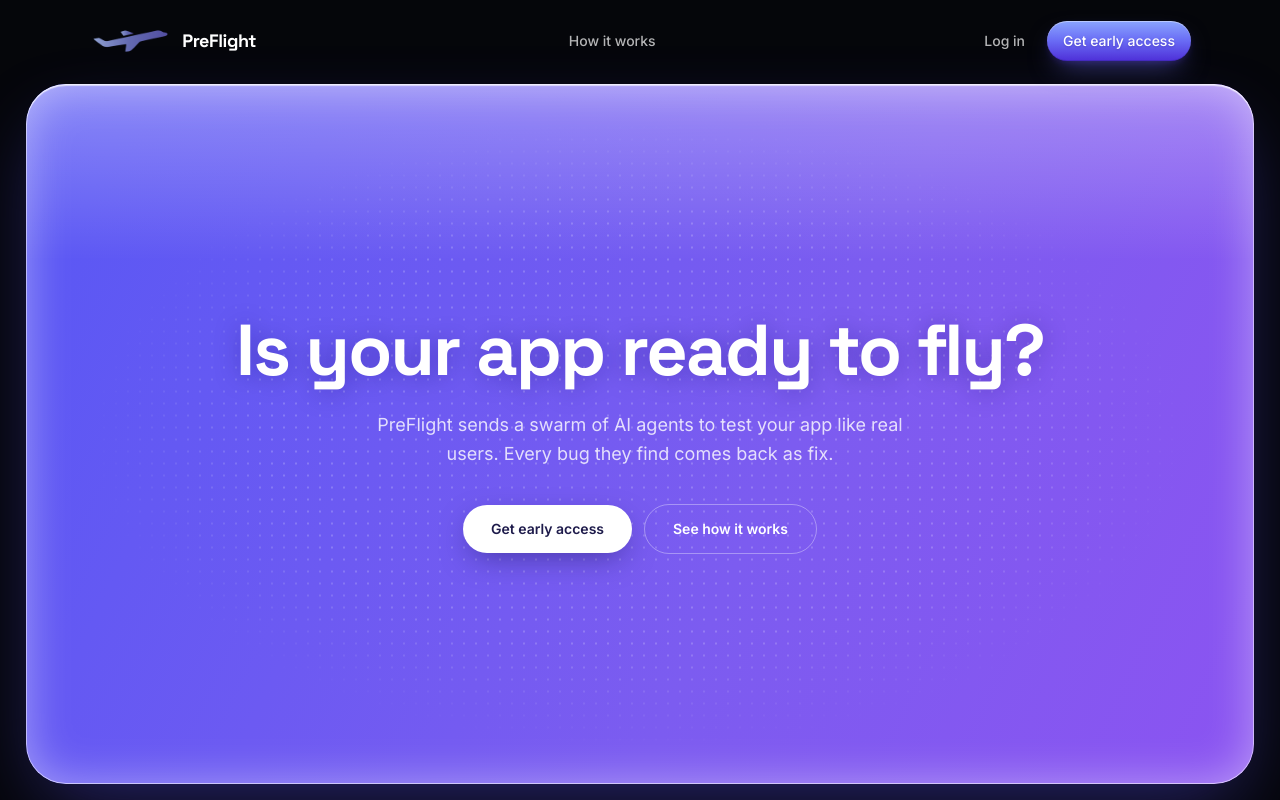
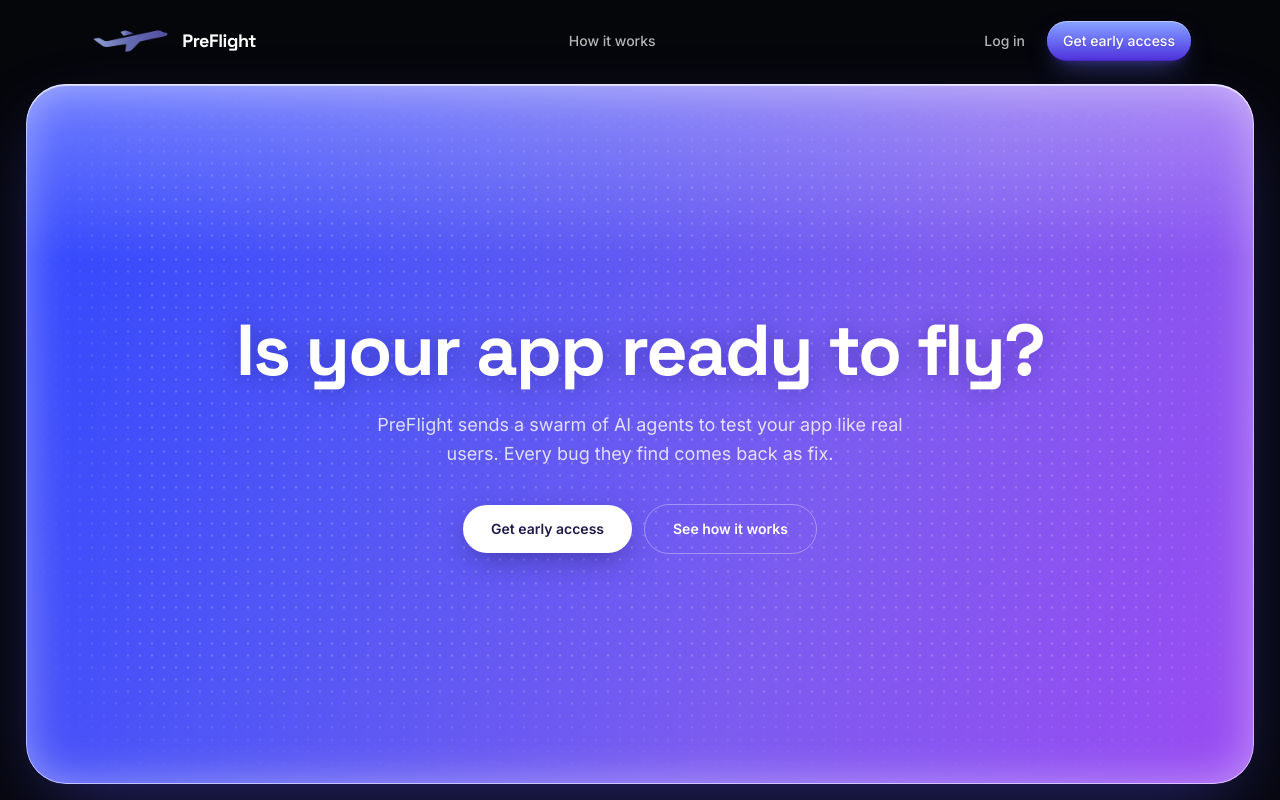
Before and after one commit to James-Software/Preflight, a Next.js app: page / in a window 1280 px wide. Shown: the top 800 px of the page. Built offline with nearby package versions, Linux system fonts and the light colour scheme; no server answers.

Commit message:
Landing: inner-glow dot fade, static gradient

```diff
--- a/components/Hero.tsx
+++ b/components/Hero.tsx
@@ -31,25 +31,25 @@ export default function Hero({ user }: { user: NavUser | null }) {
             boxShadow: "0 30px 80px -20px rgba(90,80,250,0.45)",
           }}
         >
-          {/* gradient bubble */}
+          {/* gradient bubble — static, no drift */}
           <div
             aria-hidden="true"
-            className="animate-bubble-drift absolute inset-0"
-            style={{
-              backgroundImage: BUBBLE_GRADIENT,
-              backgroundSize: "220% 220%",
-            }}
+            className="absolute inset-0"
+            style={{ backgroundImage: BUBBLE_GRADIENT }}
           />
-          {/* dotted texture: static fade mask on the wrapper, animated dots
-              on the inner layer so the two never fight */}
+          {/* dotted texture: inner-glow shaped fade — four straight edge
+              fades composited (like an inset box-shadow), so dots dissolve
+              near every edge instead of in an ellipse */}
           <div
             aria-hidden="true"
             className="absolute inset-0"
             style={{
               WebkitMaskImage:
-                "radial-gradient(ellipse 50% 50% at 50% 50%, black 60%, transparent 90%)",
+                "linear-gradient(to bottom, transparent, black 16%), linear-gradient(to top, transparent, black 16%), linear-gradient(to right, transparent, black 10%), linear-gradient(to left, transparent, black 10%)",
+              WebkitMaskComposite: "source-in",
               maskImage:
-                "radial-gradient(ellipse 50% 50% at 50% 50%, black 60%, transparent 90%)",
+                "linear-gradient(to bottom, transparent, black 16%), linear-gradient(to top, transparent, black 16%), linear-gradient(to right, transparent, black 10%), linear-gradient(to left, transparent, black 10%)",
+              maskComposite: "intersect",
             }}
           >
             <div
```
